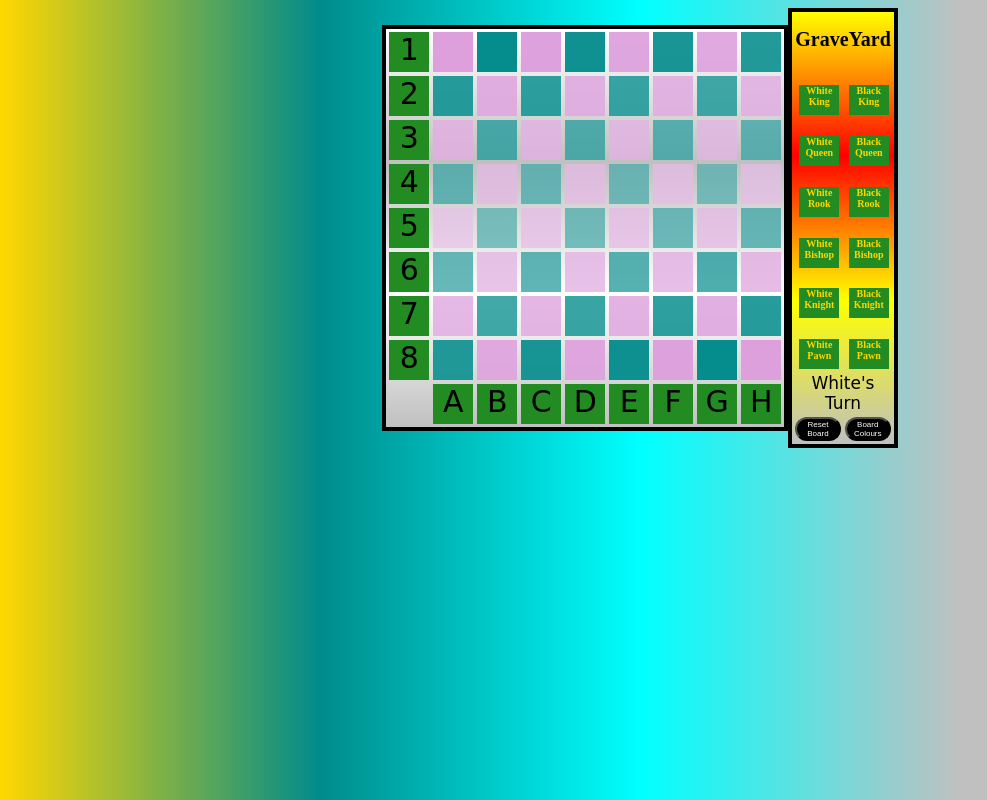
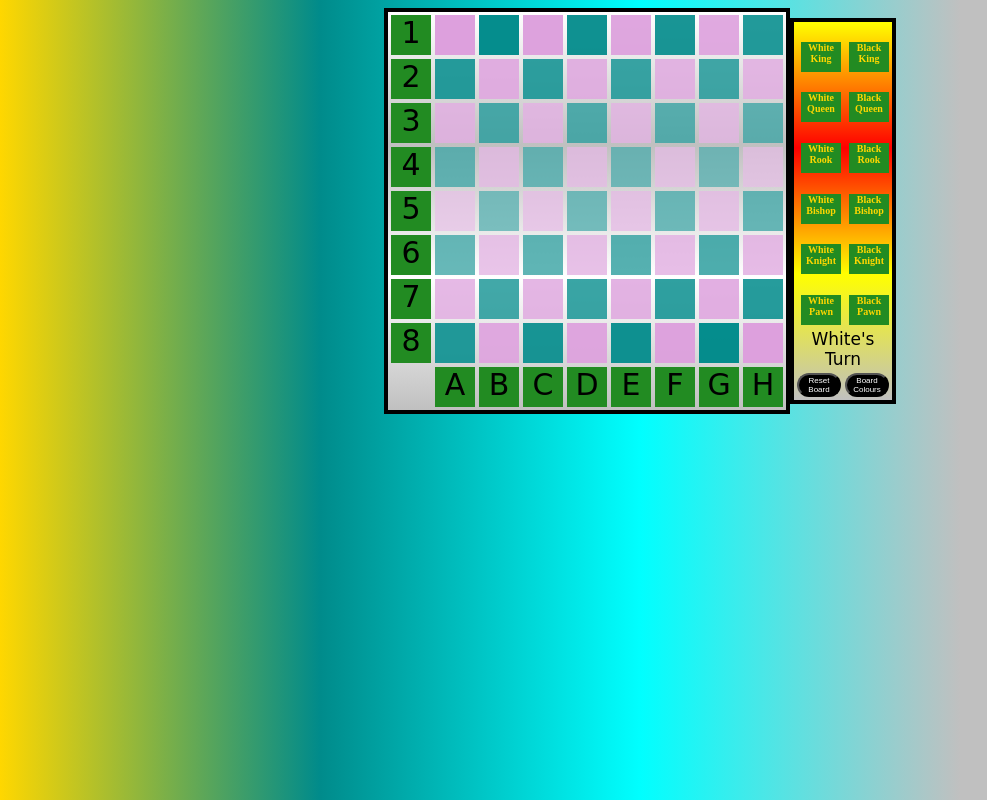
Before and after one commit to Soulbow2/soulbow2.github.io, a plain HTML site: page index.html in a window 1280 px wide. Shown: the whole page, without its empty margins (0-987 px from the left). Drawn offline with Linux system fonts and the light colour scheme.

Commit message:
Update index.html

```diff
--- a/index.html
+++ b/index.html
@@ -100,11 +100,6 @@
 </tr>
 </table>
 <table style="background: linear-gradient(180deg, yellow, red, yellow, silver); width: 80px">
-<thead>
-<tr>
-<th colspan="6"><h1>GraveYard</h1></th>
-</tr>
-</thead>
 <tr>
 <td></td><td><footer id="whiteKing" onclick="graveYard(this)"><h5>White King</h5></footer></td><td></td><td><footer id="blackKing" onclick="graveYard(this)"><h5>Black King</h5></footer></td>
 </tr><tr>
```
